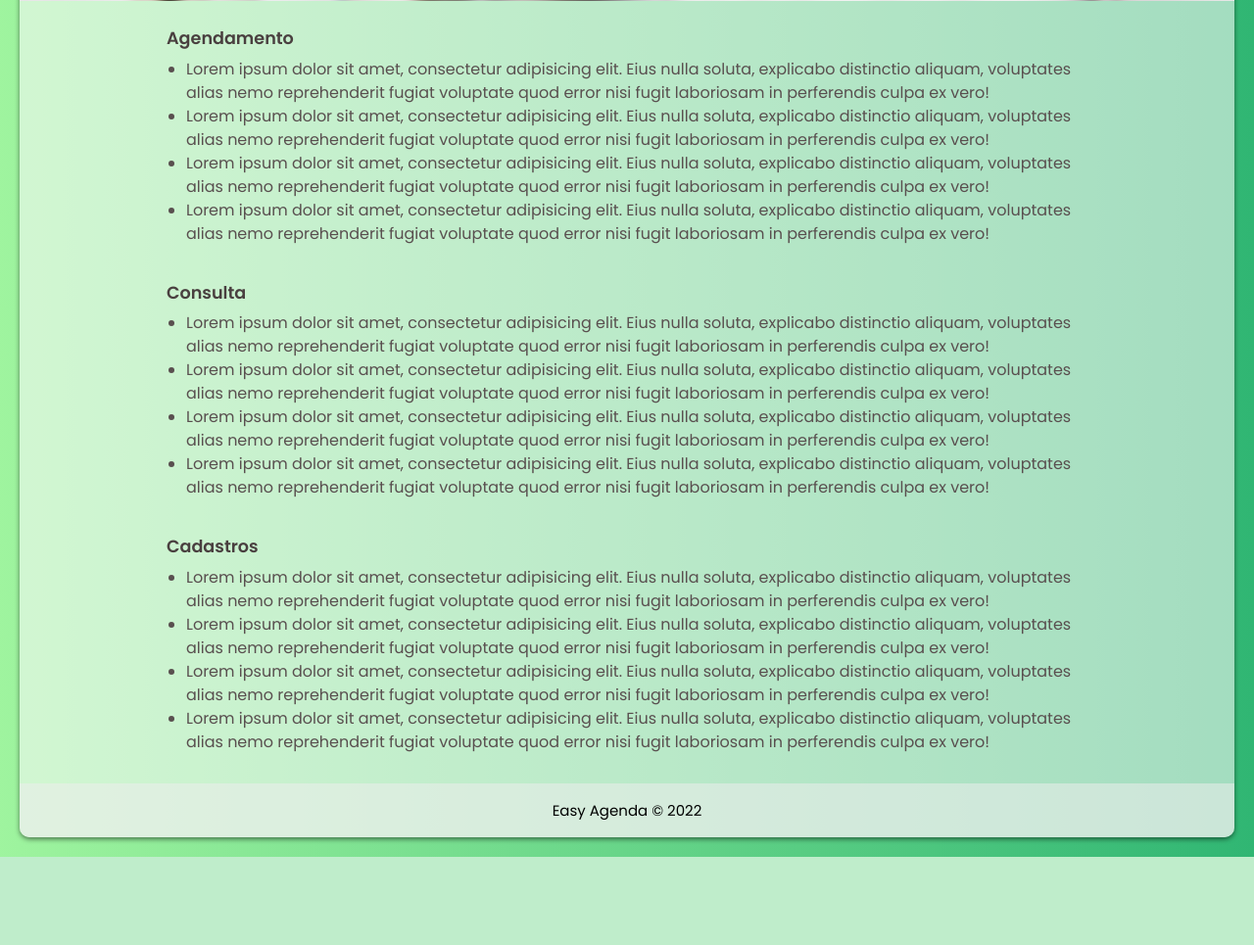
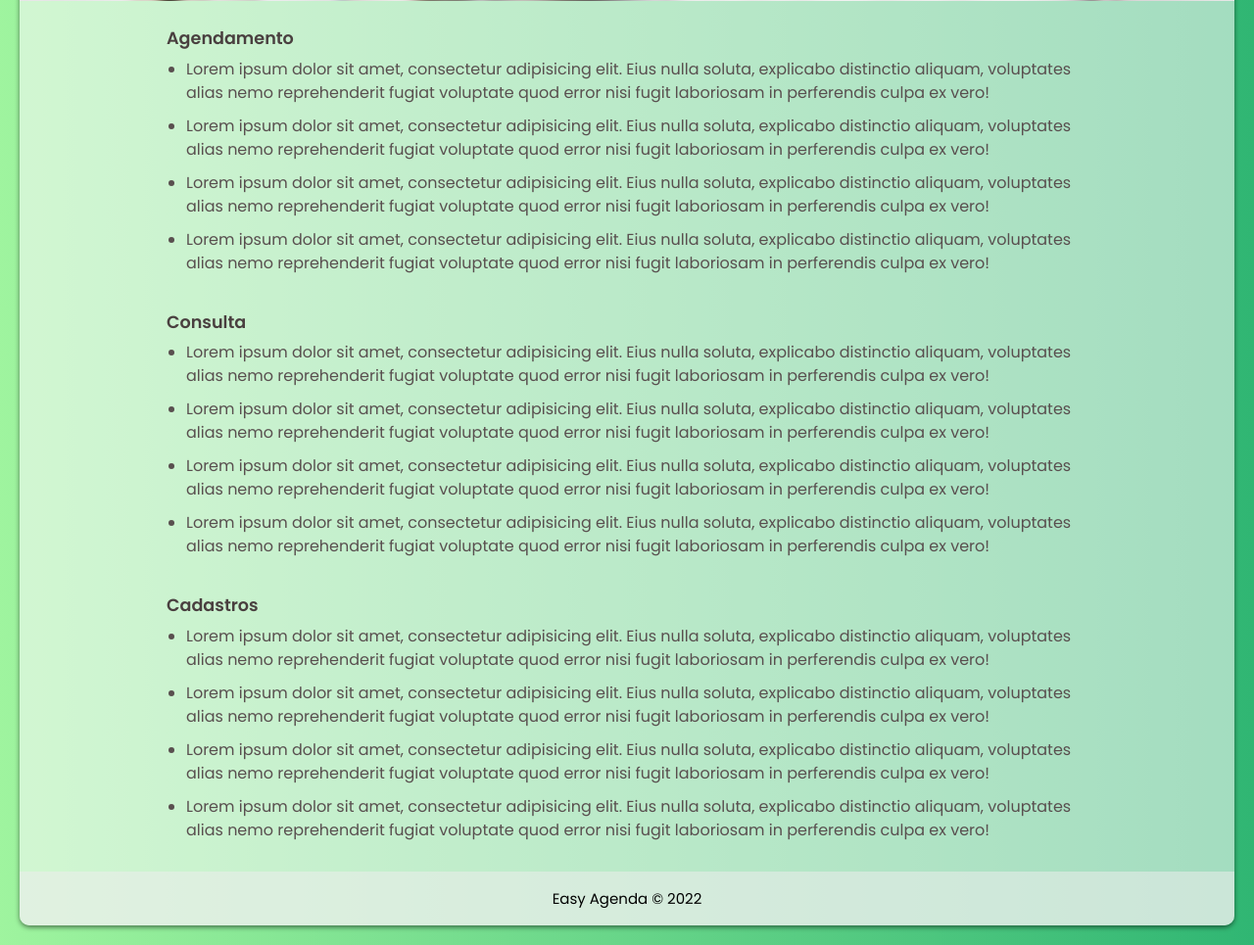
Before and after one commit to lucasv-bs/easy_agenda, a Django app: page /information/ in a window 1280 px wide. Shown: the part 278-1243 px from the top of the page at 98% size. Before the commit the page ends 1153 px from the top, so only its background shows below. Run offline with Django 4.2, Linux system fonts and the light colour scheme; some libraries are stand-ins or nearby versions.

Commit message:
Add improvements to the information page style

```diff
--- a/static/css/information.css
+++ b/static/css/information.css
@@ -36,3 +36,7 @@
 .information-description > li {
     line-height: 1.5rem;
 }
+
+.information-description > li + li {
+    margin-top: 10px;
+}
```
